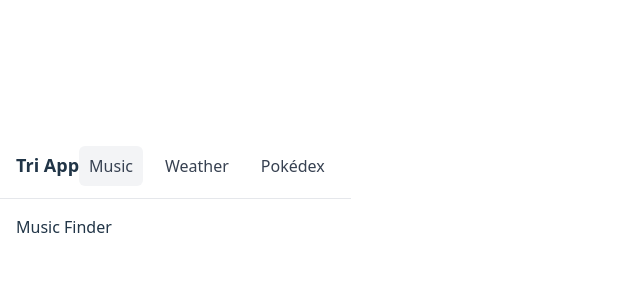
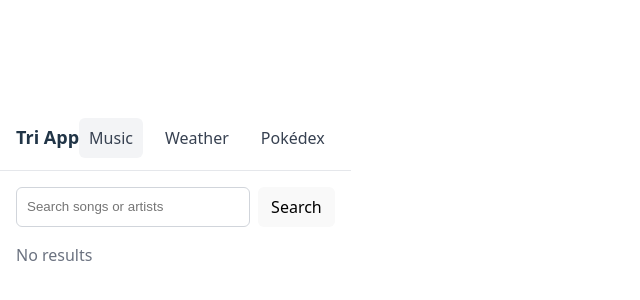
Before and after one commit to Tiggreee/TriApp-Frontend, a React (Vite) app: page /music in a window 1280 px wide. Shown: the part 206-506 px from the top of the page, without its empty margins (0-640 px from the left). Built offline with nearby package versions, Linux system fonts and the light colour scheme.

Commit message:
feat(music): add iTunes search with basic UI

```diff
--- /dev/null
+++ b/src/features/music/api.ts
@@ -0,0 +1,25 @@
+export type Track = {
+  trackId: number;
+  trackName: string;
+  artistName: string;
+  artworkUrl100: string;
+  previewUrl?: string;
+};
+
+export async function searchTracks(query: string): Promise<Track[]> {
+  const url = new URL('https://itunes.apple.com/search');
+  url.searchParams.set('term', query);
+  url.searchParams.set('entity', 'song');
+  url.searchParams.set('limit', '24');
+
+  const res = await fetch(url.toString());
+  if (!res.ok) return [];
+  const data = await res.json();
+  return (data.results || []).map((r: any) => ({
+    trackId: r.trackId,
+    trackName: r.trackName,
+    artistName: r.artistName,
+    artworkUrl100: r.artworkUrl100,
+    previewUrl: r.previewUrl,
+  }));
+}
--- /dev/null
+++ b/src/features/music/components/Results.tsx
@@ -0,0 +1,17 @@
+import type { Track } from '../../music/api';
+import { TrackCard } from './TrackCard';
+
+type Props = {
+  items: Track[];
+};
+
+export function Results({ items }: Props) {
+  if (!items.length) return <div style={{ color: '#6b7280' }}>No results</div>;
+  return (
+    <div style={{ display: 'grid', gridTemplateColumns: 'repeat(auto-fill, minmax(280px, 1fr))', gap: 12 }}>
+      {items.map((t) => (
+        <TrackCard key={t.trackId} track={t} />
+      ))}
+    </div>
+  );
+}
--- /dev/null
+++ b/src/features/music/components/SearchBar.tsx
@@ -0,0 +1,27 @@
+import { useState } from 'react';
+
+type Props = {
+  onSearch: (query: string) => void;
+};
+
+export function SearchBar({ onSearch }: Props) {
+  const [value, setValue] = useState('');
+
+  function submit(e: React.FormEvent) {
+    e.preventDefault();
+    onSearch(value.trim());
+  }
+
+  return (
+    <form onSubmit={submit} style={{ display: 'flex', gap: 8 }}>
+      <input
+        type="text"
+        placeholder="Search songs or artists"
+        value={value}
+        onChange={(e) => setValue(e.target.value)}
+        style={{ flex: 1, padding: '8px 10px', border: '1px solid #d1d5db', borderRadius: 6 }}
+      />
+      <button type="submit" style={{ padding: '8px 12px', borderRadius: 6 }}>Search</button>
+    </form>
+  );
+}
--- /dev/null
+++ b/src/features/music/components/TrackCard.tsx
@@ -0,0 +1,22 @@
+import type { Track } from '../../music/api';
+
+type Props = {
+  track: Track;
+};
+
+export function TrackCard({ track }: Props) {
+  return (
+    <div style={{ display: 'flex', gap: 12, alignItems: 'center', border: '1px solid #e5e7eb', padding: 8, borderRadius: 8 }}>
+      <img src={track.artworkUrl100} alt={track.trackName} width={60} height={60} style={{ borderRadius: 6 }} />
+      <div style={{ flex: 1 }}>
+        <div style={{ fontWeight: 600 }}>{track.trackName}</div>
+        <div style={{ color: '#6b7280' }}>{track.artistName}</div>
+      </div>
+      {track.previewUrl && (
+        <audio controls style={{ height: 30 }}>
+          <source src={track.previewUrl} />
+        </audio>
+      )}
+    </div>
+  );
+}
--- a/src/pages/Music.tsx
+++ b/src/pages/Music.tsx
@@ -1,3 +1,24 @@
+import { useState } from 'react';
+import { searchTracks, type Track } from '../features/music/api';
+import { SearchBar } from '../features/music/components/SearchBar';
+import { Results } from '../features/music/components/Results';
+
 export default function Music() {
-  return <div>Music Finder</div>;
+  const [items, setItems] = useState<Track[]>([]);
+  const [loading, setLoading] = useState(false);
+
+  async function onSearch(query: string) {
+    if (!query) return;
+    setLoading(true);
+    const data = await searchTracks(query);
+    setItems(data);
+    setLoading(false);
+  }
+
+  return (
+    <div style={{ display: 'grid', gap: 16 }}>
+      <SearchBar onSearch={onSearch} />
+      {loading ? <div>Loading…</div> : <Results items={items} />}
+    </div>
+  );
 }
```
